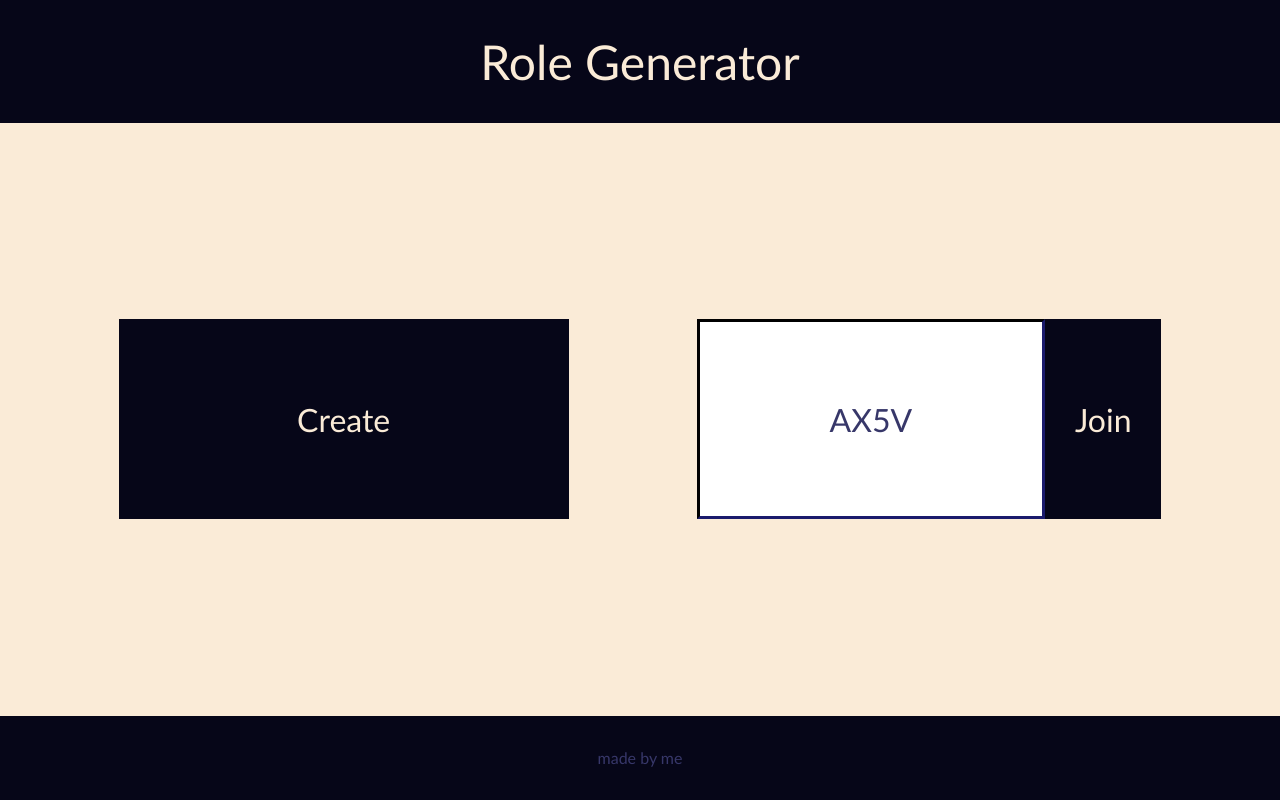
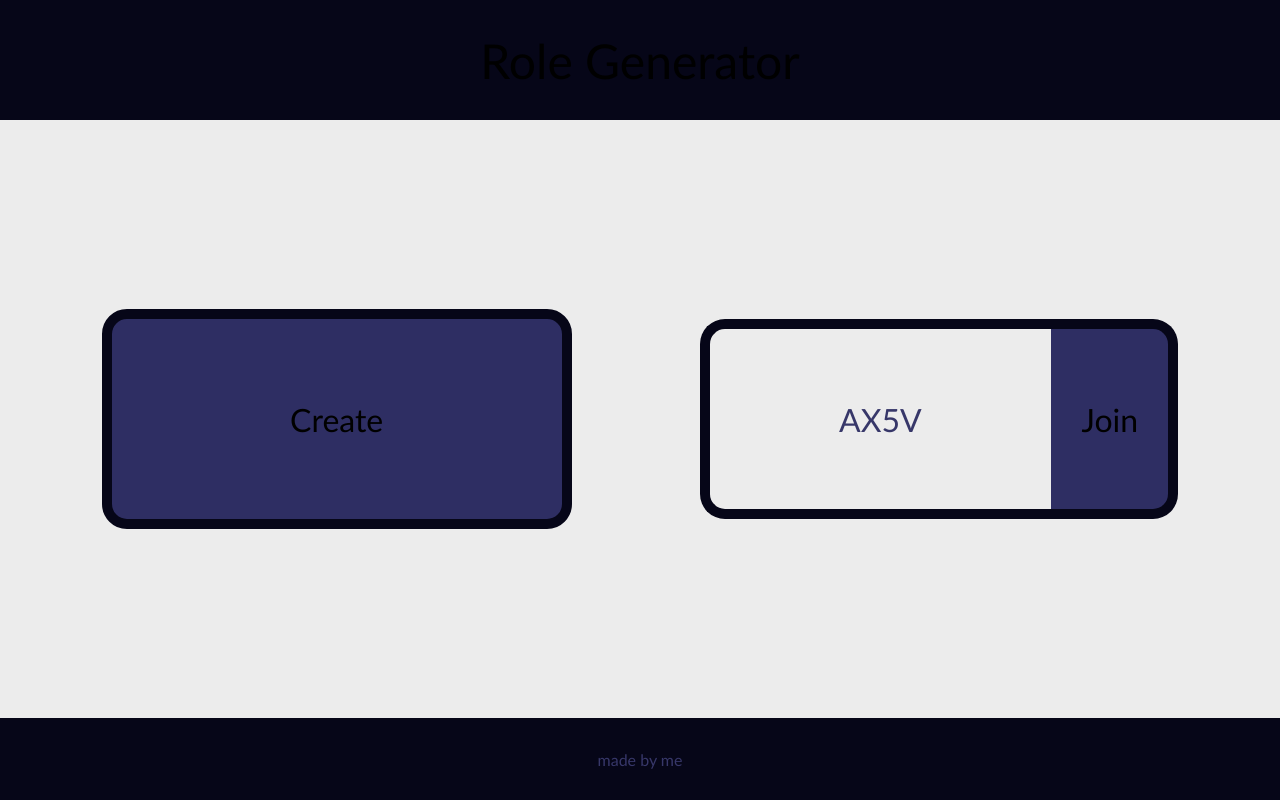
Before and after one commit to kAntonelli22/role_generator, a Django app: page / in a window 1280 px wide. Run offline with Django 5.2, Linux system fonts and the light colour scheme.

Commit message:
basic changes to homepage style

```diff
--- a/role_generator/static/role_generator/css/style.css
+++ b/role_generator/static/role_generator/css/style.css
@@ -1,7 +1,7 @@
 * {
     padding: 0;
     margin: 0;
-    color: antiquewhite;
+    background-color: rgb(236, 236, 236);
     font-family: 'Trebuchet MS', 'Lucida Sans Unicode', 'Lucida Grande', 'Lucida Sans', Arial, sans-serif;
 }
 
@@ -28,7 +28,7 @@ footer {
 }
 
 main {
-    background-color: antiquewhite;
+    background-color: rgb(236, 236, 236);
     display: flex;
     gap: 10%;
     flex-grow: 6;
@@ -42,12 +42,14 @@ main {
 #code {
     box-sizing: border-box;
     width: 75%;
-    border-color: rgb(6, 6, 24);
-    border-width: 3px;
+    border: none;
     color: rgb(6, 6, 24);
     font-size: 32px;
     text-align: center;
     text-transform: uppercase;
+    border: solid rgb(6, 6, 24);
+    border-width: 10px 0 10px 10px;
+    border-radius: 25px 0 0 25px;
 }
 
 #code::placeholder {
@@ -55,11 +57,15 @@ main {
 }
 
 #join {
+    position: relative;
     width: 25%;
+    border: solid rgb(6, 6, 24);
+    border-width: 10px 10px 10px 0;
+    border-radius: 0 25px 25px 0;
 }
 
 #create, #join {
-    background-color: rgb(6, 6, 24);
+    background-color: rgb(46, 46, 99);
     text-align: center;
     display: flex;
     justify-content: center;
@@ -68,6 +74,11 @@ main {
     cursor: pointer;
     user-select: none;
     -webkit-user-select: none
+}
+
+#create {
+    border: 10px solid rgb(6, 6, 24);
+    border-radius: 25px;
 }
 
 #create:hover, #join:hover {
@@ -81,6 +92,8 @@ main {
 #create, #joinflex {
     min-width: 450px;
     min-height: 200px;
+    /* border-radius: 25px; */
+    /* outline: 10px solid rgb(6, 6, 24) */
 }
 
 #joinflex {
```
